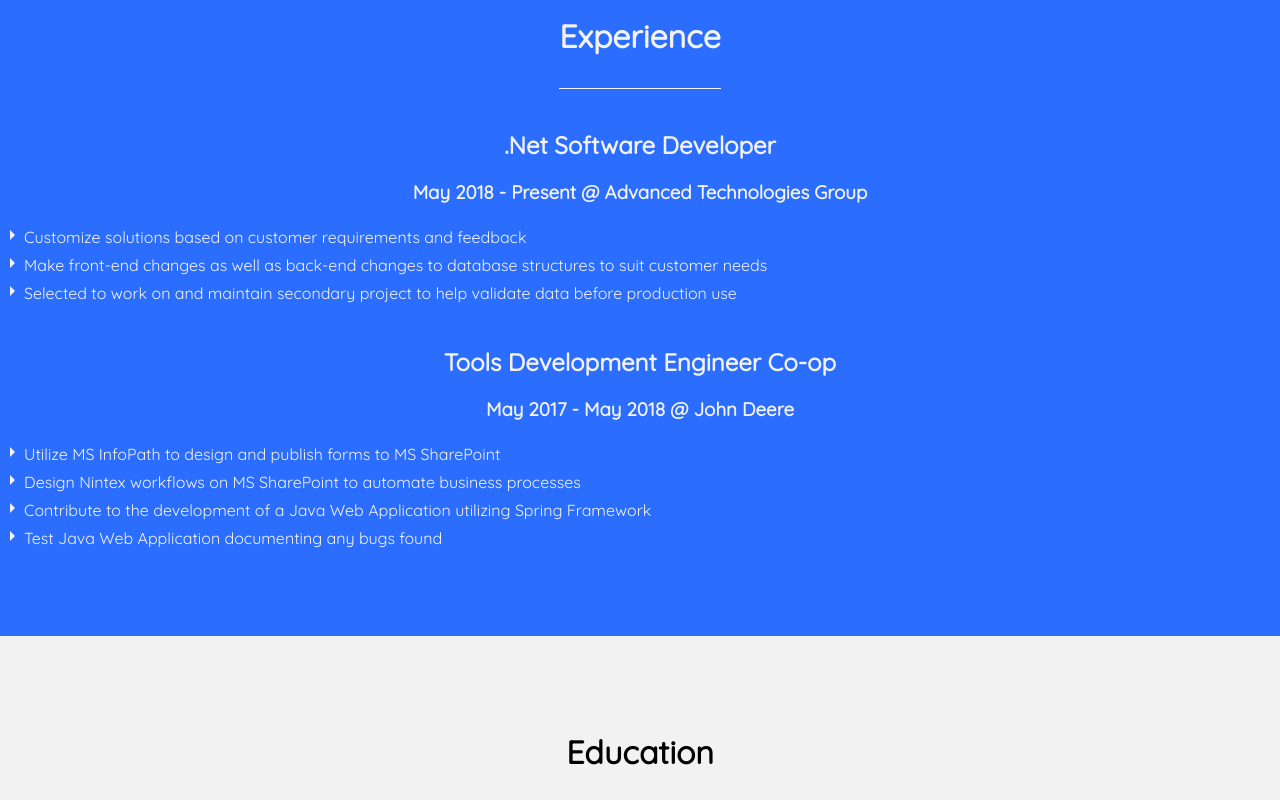
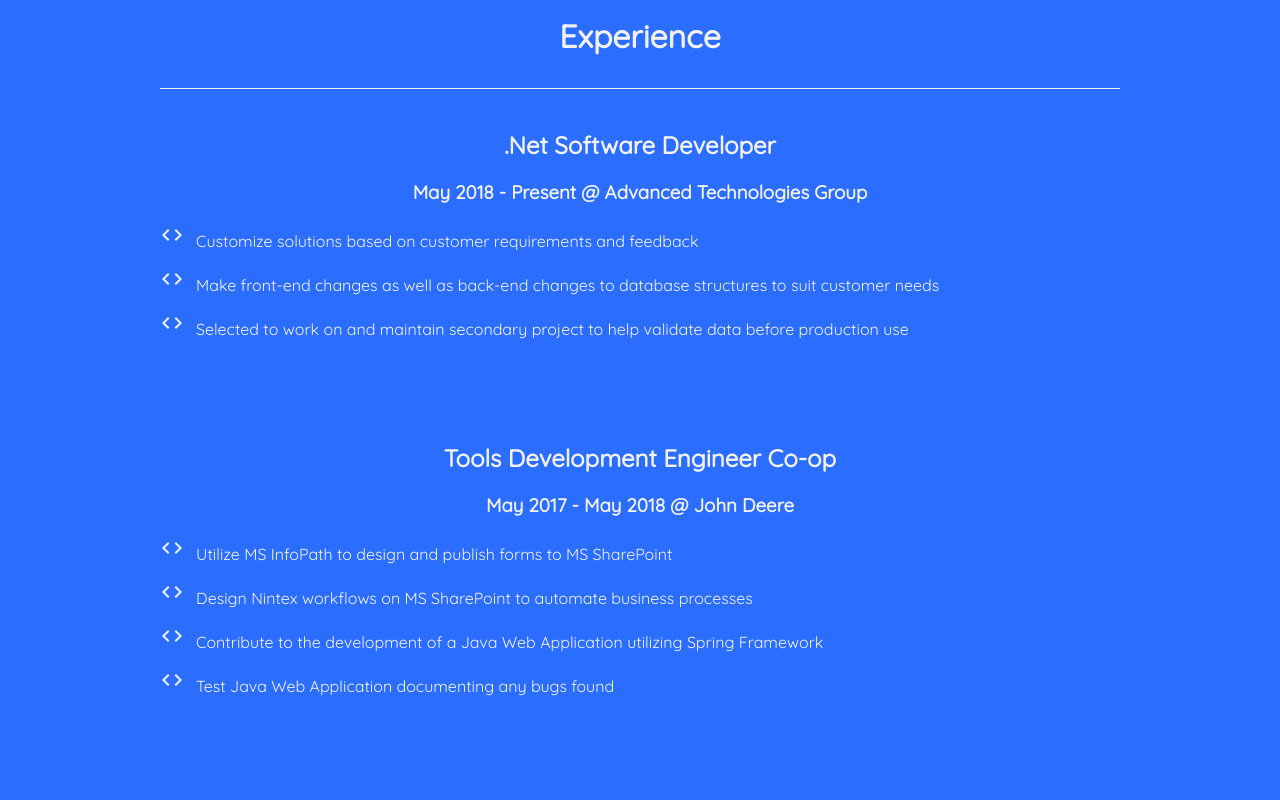
Before and after one commit to tylerlittle/portfolio, a React (Create React App) app: page / in a window 1280 px wide. Shown: the part 880-1680 px from the top of the page. Built offline with nearby package versions, Linux system fonts and the light colour scheme.

Commit message:
make Header border longer. changed icon for experienceDescription.

```diff
--- a/src/Experience.js
+++ b/src/Experience.js
@@ -11,7 +11,7 @@ export default function Experience() {
     let experiences = [];
     for (var i=0; i < experienceList.length; i++) {
         experiences.push(
-            <div key={experienceList[i].title}>
+            <div key={experienceList[i].title} style={{ paddingBottom: "3em" }}>
                 <ExperienceTitle title={experienceList[i].title} color={color} />
                 <ExperienceDuration duration={experienceList[i].duration} color={color} />
                 <ExperienceDescriptionContainer description={experienceList[i].description} color={color} />
--- a/src/ExperienceDescription.js
+++ b/src/ExperienceDescription.js
@@ -1,14 +1,12 @@
 import React from 'react';
-import ArrowRightIcon from '@material-ui/icons/ArrowRight';
+import CodeIcon from '@material-ui/icons/Code';
 import Grid from '@material-ui/core/Grid';
 
 export default function ExperienceDescription(props) {
     return (
-        <Grid container direction="row" alignItems="center">
+        <Grid container direction="row" alignItems="center" style={{ paddingBottom: "1em" }}>
             <Grid item>
-                <ArrowRightIcon style={{ color: props.color }} />
-            </Grid>
-            <Grid>
+                <CodeIcon style={{ color: props.color, paddingRight: ".5em" }} />
                 <span style={{ color: props.color }}>{props.description}</span>
             </Grid>
         </Grid>
--- a/src/ExperienceDescriptionContainer.js
+++ b/src/ExperienceDescriptionContainer.js
@@ -7,7 +7,7 @@ export default function ExperienceDescriptionContainer(props) {
         descriptionArray.push(<ExperienceDescription key={i} description={props.description[i]} color={props.color} />);
     }
     return (
-        <div>
+        <div style={{ display: "inline-block", width: "75%" }}>
             {descriptionArray}
             <br />
         </div>
--- a/src/Header.js
+++ b/src/Header.js
@@ -2,7 +2,7 @@ import React from 'react';
 
 export default function Header(props) {
     return (
-        <h1 style={{ display: 'inline-block', borderBottom: '1px solid', marginTop: '3em', paddingBottom: '1em', color: props.color }}>
+        <h1 style={{ display: 'inline-block', width: '75%', borderBottom: '1px solid', marginTop: '3em', paddingBottom: '1em', color: props.color }}>
             {props.title}
         </h1>
     )
```
